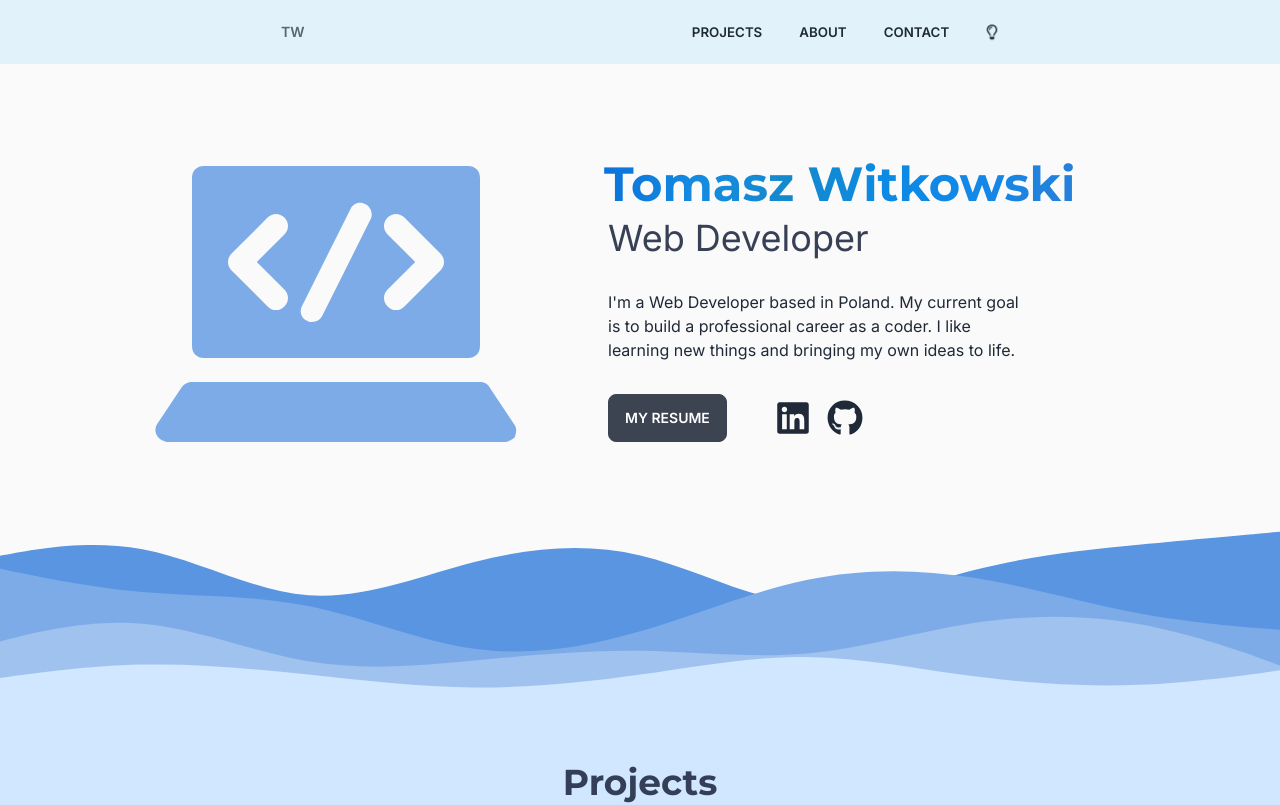
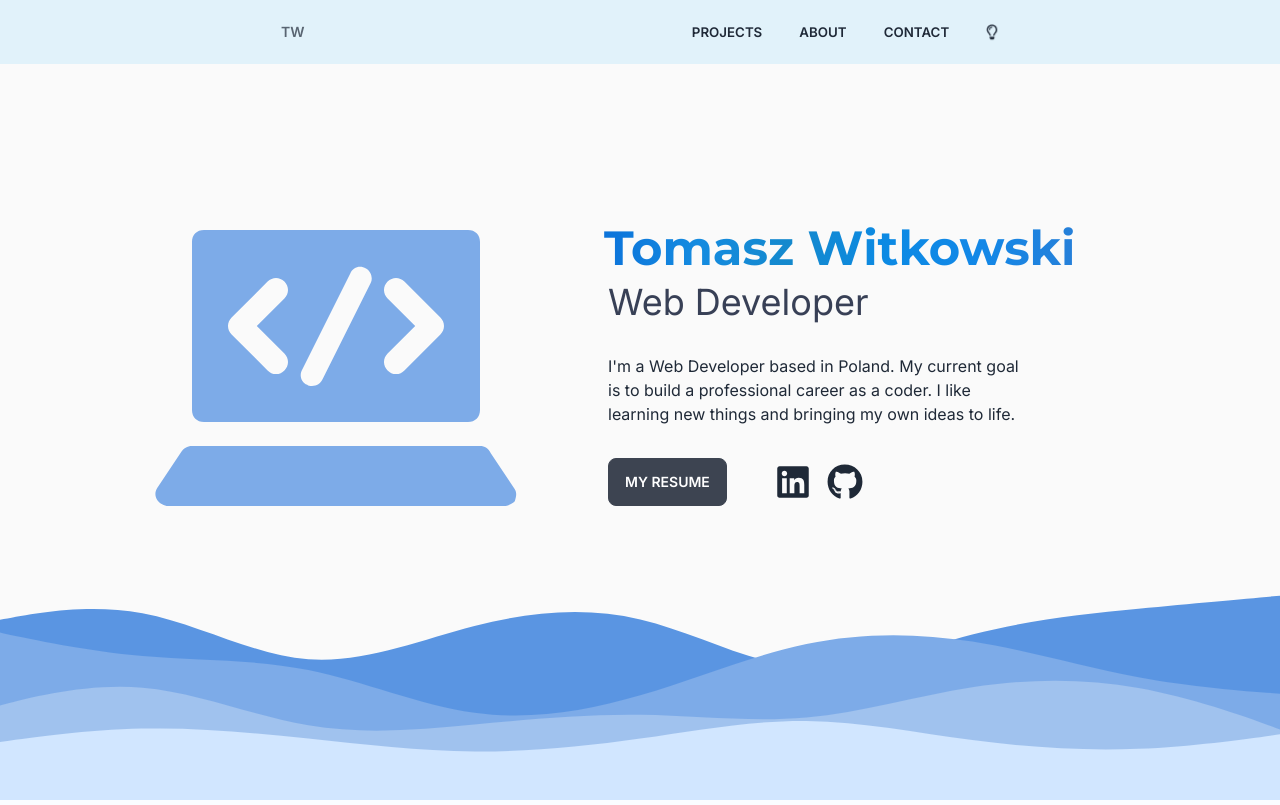
Before and after one commit to witktom5/personal-portfolio, a React (Create React App) app: page / in a window 1280 px wide. Shown: the top 805 px of the page. Built offline with nearby package versions, Linux system fonts and the light colour scheme; no server answers.

Commit message:
fix navbar

```diff
--- a/src/components/layout/Grid.jsx
+++ b/src/components/layout/Grid.jsx
@@ -24,7 +24,7 @@ function Grid({ children }) {
         aria-hidden='true'
       />
       <div className='drawer-content flex flex-col'>
-        <div className='bg-base-200 flex justify-center fixed top-0 w-full z-50 bg-opacity-80'>
+        <div className='bg-base-200 flex justify-center sticky top-0 w-full z-50 bg-opacity-80'>
           <div className='navbar w-full lg:w-3/5'>
             <div className='flex-1'>
               <a href='#header' className='btn btn-ghost opacity-70'>
--- a/src/index.css
+++ b/src/index.css
@@ -36,11 +36,6 @@ h3 {
 
 .sub-header {
   font-family: 'Inter';
-}
-
-.drawer {
-  height: auto;
-  width: auto;
 }
 
 .card-contact {
```
